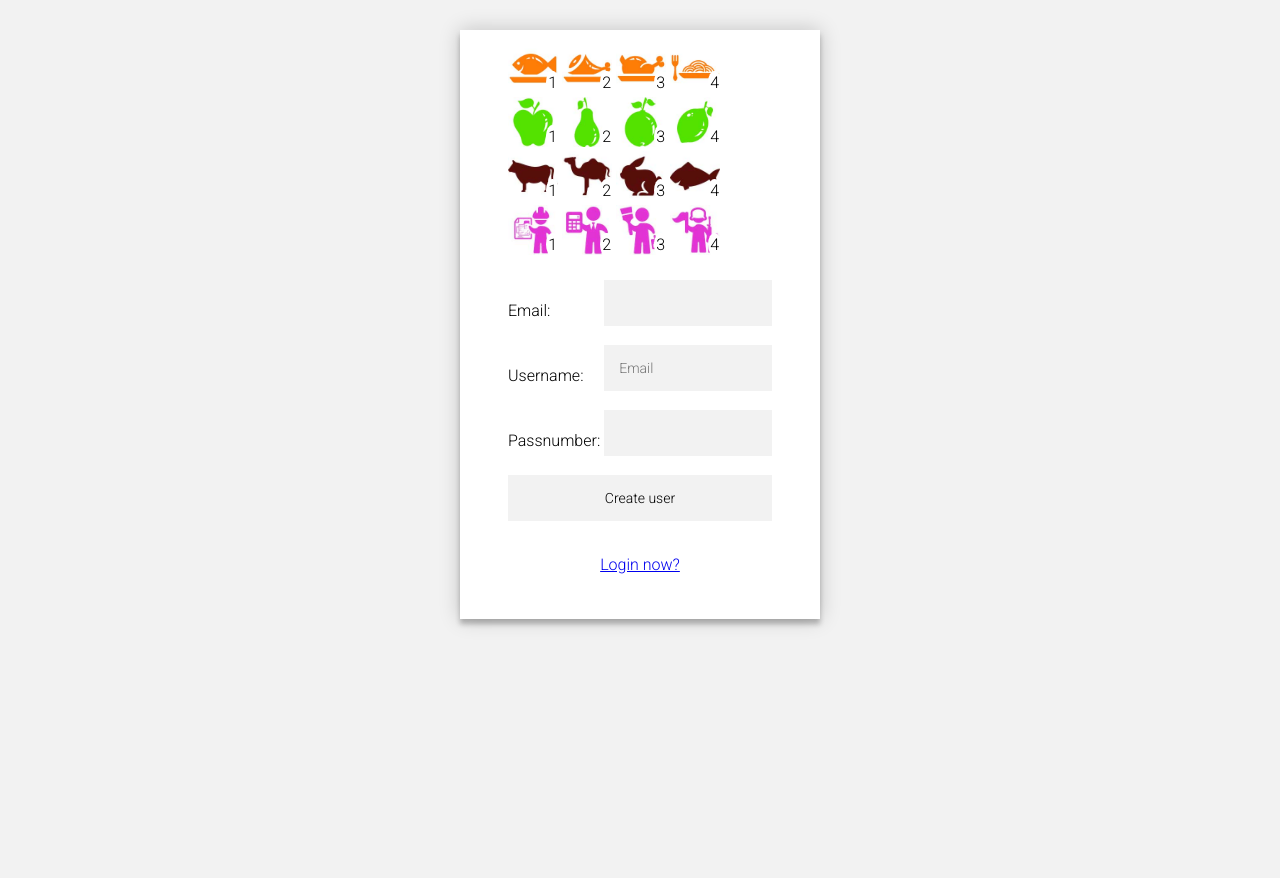
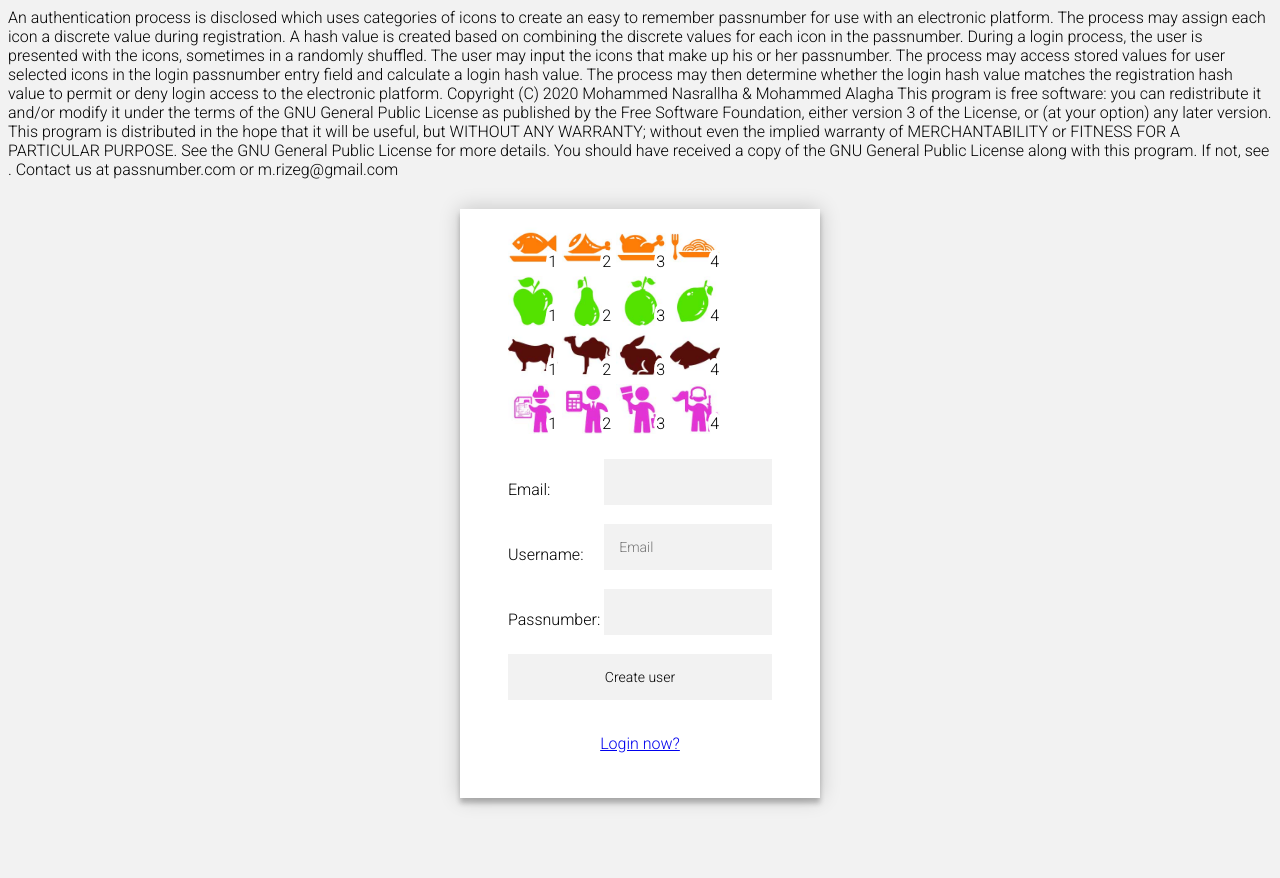
Before and after one commit to MohammedNasrallah/PassNumber, a PHP site: page / in a window 1280 px wide. Before the commit the page ends 628 px from the top, so only its background shows below. Run offline with PHP 8.4, Linux system fonts and the light colour scheme.

Commit message:
Update index.php

```diff
--- a/index.php
+++ b/index.php
@@ -1,3 +1,29 @@
+An authentication process is disclosed which uses categories of icons
+to create an easy to remember passnumber for use with an electronic platform.
+The process may assign each icon a discrete value during registration.
+A hash value is created based on combining the discrete values for each icon in the passnumber.
+During a login process, the user is presented with the icons, sometimes in a randomly shuffled.
+The user may input the icons that make up his or her passnumber.
+The process may access stored values for user selected icons in the login passnumber entry field
+and calculate a login hash value. The process may then determine whether the login hash value matches
+the registration hash value to permit or deny login access to the electronic platform.
+
+    Copyright (C) 2020 Mohammed Nasrallha & Mohammed Alagha
+
+    This program is free software: you can redistribute it and/or modify
+    it under the terms of the GNU General Public License as published by
+    the Free Software Foundation, either version 3 of the License, or
+    (at your option) any later version.
+
+    This program is distributed in the hope that it will be useful,
+    but WITHOUT ANY WARRANTY; without even the implied warranty of
+    MERCHANTABILITY or FITNESS FOR A PARTICULAR PURPOSE.  See the
+    GNU General Public License for more details.
+
+    You should have received a copy of the GNU General Public License
+    along with this program.  If not, see <https://www.gnu.org/licenses/>.
+ Contact us at passnumber.com or m.rizeg@gmail.com
+
 <?php session_start();?>
 <?php require_once("connection.php"); ?>
 <?php $user_login = ""; $user_pass = ""; ?>
```
